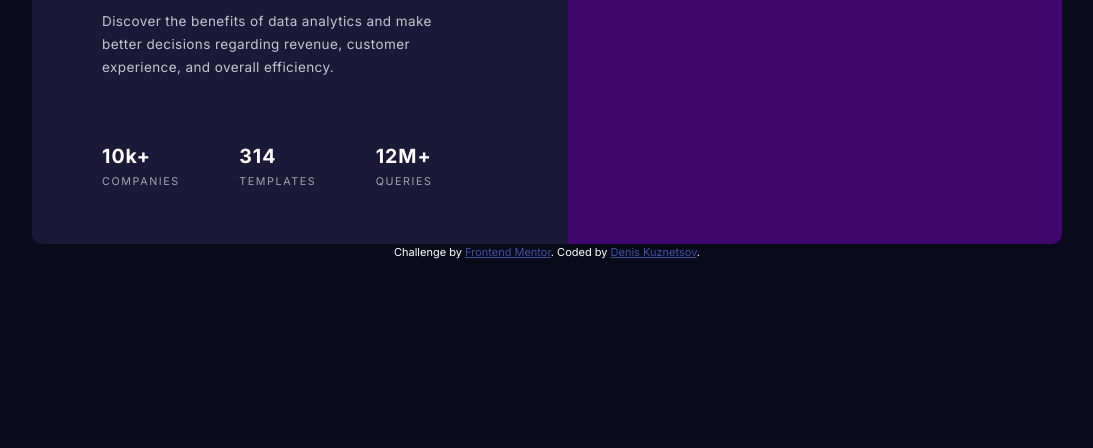
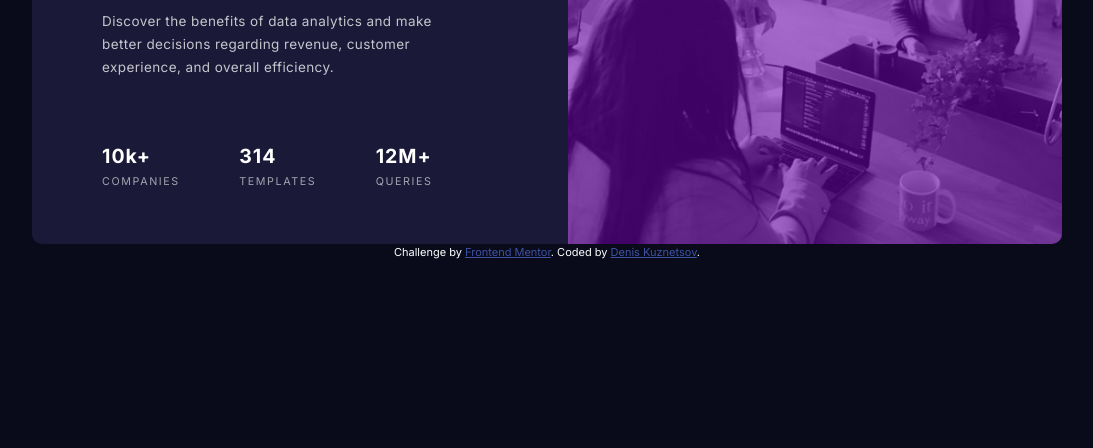
Before and after one commit to DenKuznets/8.-stats-preview-card-component-main, a plain HTML site: page index.html in a window 1536 px wide. Shown: the part 352-800 px from the top of the page, without its empty margins (221-1314 px from the left). Drawn offline with nearby package versions, Linux system fonts and the light colour scheme; files that its build step writes are made by us from their sources; the site is published under a folder, as on GitHub Pages, so addresses that start at the root find nothing.

Commit message:
fixed desktop-image url

```diff
--- a/main.scss
+++ b/main.scss
@@ -201,7 +201,7 @@ main {
     width: 48%;
     float: right;
     border-radius: 0 10px 10px 0;
-    background: linear-gradient(var(--soft-violet-alpha, ), var(--soft-violet-alpha)), url(/images/image-header-desktop.jpg);
+    background: linear-gradient(var(--soft-violet-alpha, ), var(--soft-violet-alpha)), url(images/image-header-desktop.jpg);
     background-size: contain;
   }
 
```
